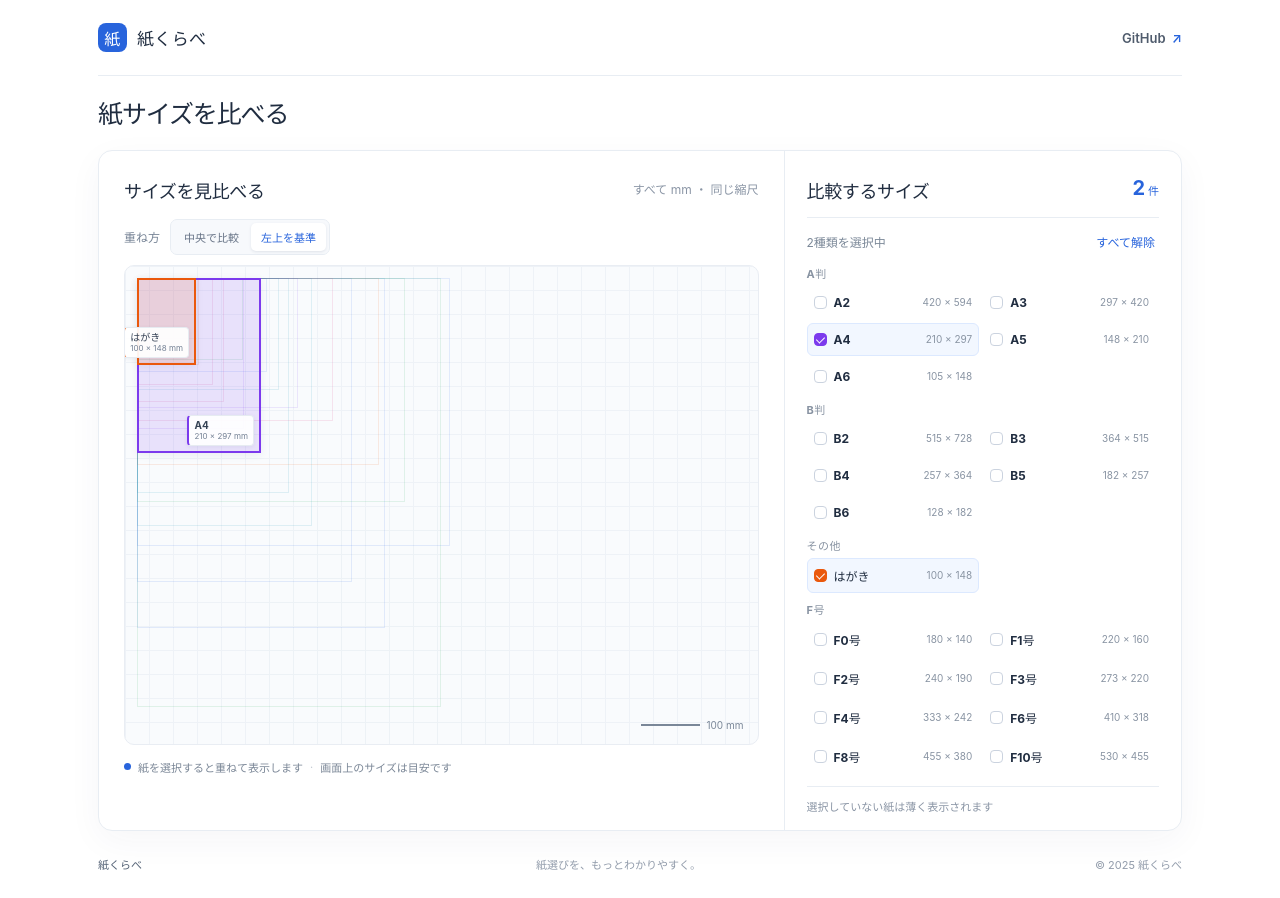
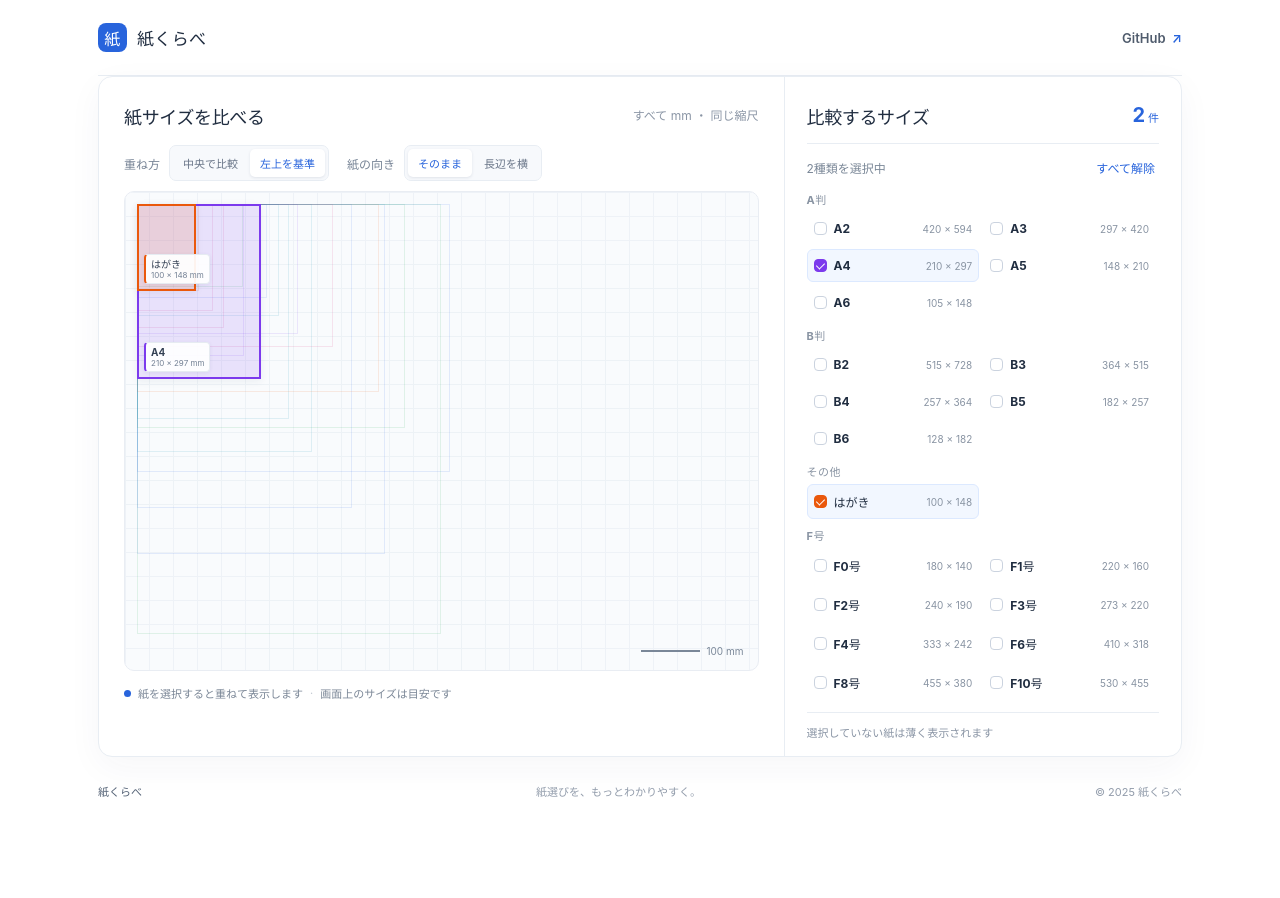
Before and after one commit to tamura-kami/kami-kurabe, a React (Vite) app: page / in a window 1280 px wide. After the commit the page ends 824 px from the top, so only its background shows below. Built offline with nearby package versions, Linux system fonts and the light colour scheme.

Commit message:
長辺揃える設定追加

```diff
--- a/src/App.css
+++ b/src/App.css
@@ -5,17 +5,14 @@
 .github-link { font-size: 13px; font-weight: 600; color: #505c6d; text-decoration: none; }
 .github-link span { color: var(--blue); margin-left: 3px; }
 main { flex: 1; }
-.intro { padding: 22px 0 18px; }
-.intro h1 { margin: 0; color: var(--ink); font-size: 25px; letter-spacing: -.045em; line-height: 1.35; font-weight: 750; }
-.intro h1 span { color: var(--blue); }
-.intro-copy { margin-top: 12px; color: #687487; font-size: 14px; line-height: 1.8; }
 .workspace { display: grid; grid-template-columns: minmax(0, 1.55fr) minmax(300px, .9fr); border: 1px solid var(--line); border-radius: 14px; overflow: hidden; background: white; box-shadow: 0 10px 35px #23395b0b; }
 .comparison-panel { padding: 23px 25px 17px; min-width: 0; }
 .selection-panel { border-left: 1px solid var(--line); padding: 23px 22px 16px; min-width: 0; }
 .panel-heading { display: flex; align-items: center; justify-content: space-between; gap: 12px; }
 .panel-heading h2 { color: var(--ink); font-size: 18px; font-weight: 700; margin: 3px 0 0; letter-spacing: -.02em; }
 .unit-note { color: #8a95a5; font-size: 12px; }
-.compare-controls { display: flex; align-items: center; justify-content: flex-start; gap: 10px; margin-top: 16px; color: #778496; font-size: 12px; }
+.compare-controls { display: flex; align-items: center; justify-content: flex-start; flex-wrap: wrap; gap: 8px 18px; margin-top: 16px; color: #778496; font-size: 12px; }
+.compare-control-group { display: flex; align-items: center; gap: 9px; }
 .position-switch { display: inline-flex; gap: 2px; padding: 3px; border: 1px solid var(--line); border-radius: 7px; background: #f7f9fc; }
 .position-switch button { border: 0; border-radius: 5px; padding: 6px 10px; background: transparent; color: #687487; cursor: pointer; font-size: 11px; }
 .position-switch button.selected { color: var(--blue); background: #fff; box-shadow: 0 1px 3px #2439541c; font-weight: 650; }
@@ -26,7 +23,7 @@ main { flex: 1; }
 .paper-shape { position: absolute; border-width: 1.5px; border-style: solid; transition: opacity .2s, background-color .2s; box-shadow: 0 2px 7px #2439540a; }
 .paper-shape:not(.is-active) { opacity: .11; }
 .paper-shape.is-active { border-width: 2.5px; box-shadow: 0 2px 8px #23395b12; }
-.paper-label { position: absolute; right: 5px; bottom: 5px; display: flex; flex-direction: column; gap: 1px; padding: 3px 5px; border: 1px solid #e6ebf1; border-left: 2px solid currentColor; border-radius: 4px; color: #344154; background: #ffffffed; box-shadow: 0 1px 4px #23395b12; line-height: 1.2; white-space: nowrap; }
+.paper-label { position: absolute; left: 5px; bottom: 5px; display: flex; flex-direction: column; gap: 1px; padding: 3px 5px; border: 1px solid #e6ebf1; border-left: 2px solid currentColor; border-radius: 4px; color: #344154; background: #ffffffed; box-shadow: 0 1px 4px #23395b12; line-height: 1.2; white-space: nowrap; }
 .paper-label strong { font-size: 10px; font-weight: 700; }
 .paper-label small { color: #738094; font-size: 8px; }
 .stage-hint { position: absolute; z-index: 30; color: #7e8b9c; font-size: 13px; background: #ffffffdd; padding: 7px 11px; border-radius: 6px; }
@@ -59,7 +56,6 @@ main { flex: 1; }
 .site-footer span:first-child { color: #526074; font-weight: 700; }
 @media (max-width: 800px) {
   .site-shell { padding: 0 22px; }
-  .intro { padding: 18px 0 14px; }
   .workspace { grid-template-columns: 1fr; }
   .selection-panel { border-left: 0; border-top: 1px solid var(--line); }
   .paper-stage { height: min(480px, 110vw); }
@@ -69,10 +65,6 @@ main { flex: 1; }
 @media (max-width: 500px) {
   .site-shell { padding: 0 14px; }
   .site-header { height: 62px; }
-  .intro { padding: 16px 0 12px; }
-  .intro h1 { font-size: 23px; }
-  .intro-copy { font-size: 12px; }
-  .desktop-break { display: none; }
   .comparison-panel, .selection-panel { padding: 18px 14px 14px; }
   .paper-stage { height: 102vw; max-height: 440px; min-height: 320px; }
   .compare-controls { gap: 8px; }
--- a/src/App.tsx
+++ b/src/App.tsx
@@ -3,6 +3,7 @@ import './App.css'
 
 type Paper = { name: string; width: number; height: number; group: string }
 type ComparePosition = 'center' | 'top-left'
+type PaperOrientation = 'default' | 'long-edge-horizontal'
 
 const papers: Paper[] = [
   { name: 'A2', width: 420, height: 594, group: 'A判' },
@@ -32,6 +33,7 @@ const scale = 0.59
 function App() {
   const [selected, setSelected] = useState<string[]>(['A4', 'はがき'])
   const [comparePosition, setComparePosition] = useState<ComparePosition>('top-left')
+  const [orientation, setOrientation] = useState<PaperOrientation>('default')
   function togglePaper(name: string) {
     setSelected((current) => current.includes(name) ? current.filter((item) => item !== name) : [...current, name])
   }
@@ -44,26 +46,34 @@ function App() {
       </header>
 
       <main id="top">
-        <section className="intro">
-          <h1>紙サイズを比べる</h1>
-        </section>
-
         <section className="workspace" aria-label="紙サイズ比較">
           <div className="comparison-panel">
-            <div className="panel-heading"><div><h2>サイズを見比べる</h2></div><span className="unit-note">すべて mm ・ 同じ縮尺</span></div>
-            <div className="compare-controls" aria-label="比較位置">
-              <span>重ね方</span>
-              <div className="position-switch">
-                <button type="button" aria-pressed={comparePosition === 'center'} className={comparePosition === 'center' ? 'selected' : ''} onClick={() => setComparePosition('center')}>中央で比較</button>
-                <button type="button" aria-pressed={comparePosition === 'top-left'} className={comparePosition === 'top-left' ? 'selected' : ''} onClick={() => setComparePosition('top-left')}>左上を基準</button>
+            <div className="panel-heading"><div><h2>紙サイズを比べる</h2></div><span className="unit-note">すべて mm ・ 同じ縮尺</span></div>
+            <div className="compare-controls" aria-label="比較設定">
+              <div className="compare-control-group">
+                <span>重ね方</span>
+                <div className="position-switch">
+                  <button type="button" aria-pressed={comparePosition === 'center'} className={comparePosition === 'center' ? 'selected' : ''} onClick={() => setComparePosition('center')}>中央で比較</button>
+                  <button type="button" aria-pressed={comparePosition === 'top-left'} className={comparePosition === 'top-left' ? 'selected' : ''} onClick={() => setComparePosition('top-left')}>左上を基準</button>
+                </div>
+              </div>
+              <div className="compare-control-group">
+                <span>紙の向き</span>
+                <div className="position-switch">
+                  <button type="button" aria-pressed={orientation === 'default'} className={orientation === 'default' ? 'selected' : ''} onClick={() => setOrientation('default')}>そのまま</button>
+                  <button type="button" aria-pressed={orientation === 'long-edge-horizontal'} className={orientation === 'long-edge-horizontal' ? 'selected' : ''} onClick={() => setOrientation('long-edge-horizontal')}>長辺を横</button>
+                </div>
               </div>
             </div>
             <div className={`paper-stage ${comparePosition === 'top-left' ? 'align-top-left' : ''}`} aria-label={`${comparePosition === 'center' ? '中央' : '左上'}を基準に選択した紙の形を重ねて表示`}>
               <div className="stage-grid" />
               {papers.map((paper, index) => {
                 const active = selected.includes(paper.name)
+                const isRotated = orientation === 'long-edge-horizontal' && paper.height > paper.width
+                const displayWidth = isRotated ? paper.height : paper.width
+                const displayHeight = isRotated ? paper.width : paper.height
                 return <div key={paper.name} className={`paper-shape${active ? ' is-active' : ''}`} style={{
-                  width: `${paper.width * scale}px`, height: `${paper.height * scale}px`,
+                  width: `${displayWidth * scale}px`, height: `${displayHeight * scale}px`,
                   left: comparePosition === 'center' ? '50%' : '12px',
                   top: comparePosition === 'center' ? '50%' : '12px',
                   transform: comparePosition === 'center' ? 'translate(-50%, -50%)' : 'none',
@@ -71,7 +81,7 @@ function App() {
                   backgroundColor: `${colors[index % colors.length]}${active ? '22' : '08'}`,
                   zIndex: active ? index + 2 : 1,
                 }} aria-hidden="true">
-                  {active && <span className="paper-label" style={{ borderLeftColor: colors[index % colors.length] }}><strong>{paper.name}</strong><small>{paper.width} × {paper.height} mm</small></span>}
+                  {active && <span className="paper-label" style={{ borderLeftColor: colors[index % colors.length] }}><strong>{paper.name}</strong><small>{displayWidth} × {displayHeight} mm</small></span>}
                 </div>
               })}
               {selected.length === 0 && <p className="stage-hint">下から紙を選ぶと比較できます</p>}
```
